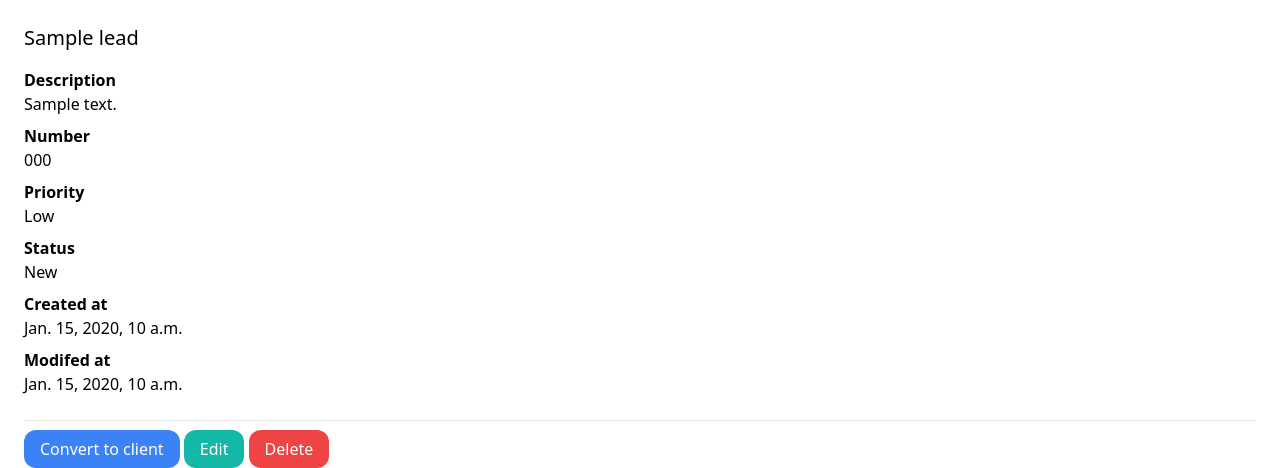
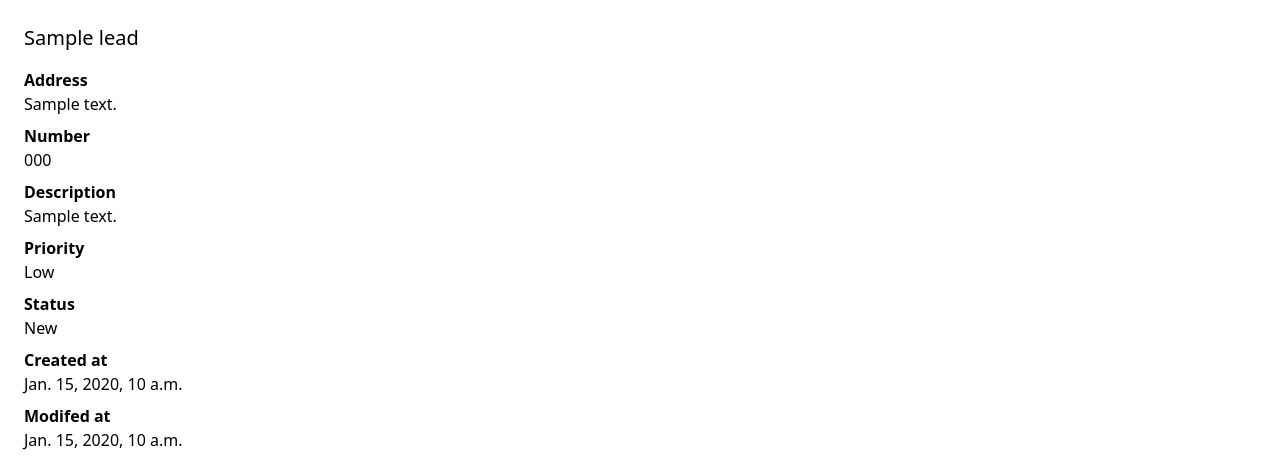
Before and after one commit to nccleb/crm, a Django app: page /dashboard/leads/1/ in a window 1280 px wide. Shown: the part 24-492 px from the top of the page. Run offline with Django 5.2, Linux system fonts and the light colour scheme; a user stored in the database is signed in; tables that the repository leaves empty hold one stand-in row (values such as "Sample post"); some libraries are stand-ins or nearby versions.

Commit message:
250320250851am

```diff
--- a/client/forms.py
+++ b/client/forms.py
@@ -5,7 +5,7 @@
 class AddClientForm(forms.ModelForm):
     class Meta:
         model = Client
-        fields = ('name','phone_number', 'email', 'description',)
+        fields = ('name','address','phone_number', 'email', 'description',)
 
 
 
--- a/lead/forms.py
+++ b/lead/forms.py
@@ -5,7 +5,7 @@
 class AddLeadForm(forms.ModelForm):
     class Meta:
         model = Lead
-        fields = ('name','phone_number','email', 'description', 'priority', 'status',)
+        fields = ('name','address','phone_number','email', 'description', 'priority', 'status',)
 
 
 class AddCommentForm(forms.ModelForm):
--- a/lead/models.py
+++ b/lead/models.py
@@ -1,7 +1,12 @@
 from django.contrib.auth.models import User
 from django.db import models
+from django.core.exceptions import ValidationError
+from team.models import Team
 
-from team.models import Team
+def only_int(value):
+    if value.isdigit()==False:
+        raise ValidationError('ID contains characters')
+
 
 class Lead(models.Model):
     LOW = 'low'
@@ -28,10 +33,10 @@
 
     team = models.ForeignKey(Team, related_name='leads', on_delete=models.CASCADE)
     name = models.CharField(max_length=255)
-    phone_number = models.CharField(null=True, max_length=254, blank=True)
+    phone_number = models.CharField(validators=[only_int],null=True, max_length=254, blank=True,unique=True )
     email = models.EmailField()
     description = models.TextField(blank=True, null=True)
-    #address = models.TextField(blank=True, null=True)
+    address = models.TextField(blank=True, null=True)
     priority = models.CharField(max_length=10, choices=CHOICES_PRIORITY, default=MEDIUM)
     status = models.CharField(max_length=10, choices=CHOICES_STATUS, default=NEW)
     converted_to_client = models.BooleanField(default=False)
--- a/lead/templates/lead/lead_detail.html
+++ b/lead/templates/lead/lead_detail.html
@@ -6,13 +6,19 @@
     <div class="py-6 px-6">
         <h1 class="mb-4 text-xl">{{ lead.name }}</h1>
 
+
+        {% if lead.address %}
+        <p class="font-semibold">Address</p>
+        <p class="mb-2">{{ lead.address }}</p>
+        {% endif %}
+
+        <p class="font-semibold">Number</p>
+        <p class="mb-2">{{ lead.phone_number }}</p>
+
         {% if lead.description %}
             <p class="font-semibold">Description</p>
             <p class="mb-2">{{ lead.description }}</p>
         {% endif %}
-
-        <p class="font-semibold">Number</p>
-        <p class="mb-2">{{ lead.phone_number }}</p>
 
 
         <p class="font-semibold">Priority</p>
--- a/lead/templates/lead/lead_list.html
+++ b/lead/templates/lead/lead_list.html
@@ -6,7 +6,7 @@
     <div class="py-6 px-6">
         <h1 class="mb-4 text-xl">Leads</h1>
 
-        <a href="{% url 'leads:add' %}" class="inline-block py-4 px-6 bg-teal-600 rounded-xl text-white">Add lead</a>
+        <a href="{% url 'add_lead' %}" class="inline-block py-4 px-6 bg-teal-600 rounded-xl text-white">Add lead</a>
 
         {% if object_list %}
             <div class="mt-6 flex justify-between">
--- a/lead/templates/lead/leads_list.html
+++ b/lead/templates/lead/leads_list.html
@@ -5,7 +5,7 @@
 {% block content %}
     <div class="  py-6 px-6">
         <h1 class=" mb-4 text-xl"> Leads </h1></div>
-        <a href="{% url 'leads:add' %}" class="py-4 px-6 bg-teal-600 rounded-xl text-white ">Add Lead</a></div>
+        <a href="{% url 'add_lead' %}" class="py-4 px-6 bg-teal-600 rounded-xl text-white ">Add Lead</a></div>
         {% if leads %}
 
         <div class=" mt-6 flex justify-between">
--- a/lead/urls.py
+++ b/lead/urls.py
@@ -12,11 +12,10 @@
     path('<int:pk>/convert/', views.ConvertToClientView.as_view(), name='convert'),
     path('<int:pk>/add-comment/', views.AddCommentView.as_view(), name='add_comment'),
     path('<int:pk>/add-file/', views.AddFileView.as_view(), name='add_file'),
-    path('add/', views.LeadCreateView.as_view(), name='add'),
+    #path('add/', views.LeadCreateView.as_view(), name='add'),
     #path('', views.leads_list, name='leads_list'),
 
     #path('<int:pk>/', views.leads_detail, name='leads_detail'),
     #path('<int:pk>/', views.leads_detail, name='leads_detail'),
-
-    #path('add_lead/',views.add_lead, name='add_lead' ),
+    # path('add_lead/',views.add_lead, name='add_lead' ),
 ]
--- a/lead/views.py
+++ b/lead/views.py
@@ -98,7 +98,7 @@
 
 class LeadUpdateView(LoginRequiredMixin, UpdateView):
     model = Lead
-    fields = ('name','phone_number', 'email', 'description', 'priority', 'status',)
+    fields = ('name','address','phone_number', 'email', 'description', 'priority', 'status',)
     success_url = reverse_lazy('leads_list')
 
 
@@ -142,43 +142,44 @@
     'form':form
  })
 """
-
+""""
 
 class LeadCreateView(LoginRequiredMixin, CreateView):
     model = Lead
-    fields = ('name','phone_number', 'email', 'description', 'priority', 'status',)
+    fields = ('name','address','phone_number', 'email', 'description', 'priority', 'status',)
     success_url = reverse_lazy('leads_list')
 
 
 
     def get_context_data(self, **kwargs):
         context = super().get_context_data(**kwargs)
-        #team = self.request.user.userprofile.get_active_team()
-        team = Team.objects.filter(created_by=self.request.user)[0]
+        team = self.request.user.userprofile.get_active_team()
+
         context['team'] = team
         context['title'] = 'Add lead'
 
         return context
 
     def form_valid(self, form):
-        team = Team.objects.filter(created_by=self.request.user)[0]
+        team = self.request.user.userprofile.get_active_team()
         self.object = form.save(commit=False)
         self.object.created_by = self.request.user
-       # self.object.team = self.request.user.userprofile.get_active_team()
+        self.object.team = self.request.user.userprofile.get_active_team()
         self.object.team = team
         self.object.save()
 
         return redirect(self.get_success_url())
 
-""""
+"""""
+
 @login_required
 def add_lead(request):
-   team = Team.objects.filter(created_by=request.user)[0]
+   team = request.user.userprofile.get_active_team()
 
    if request.method =='POST':
      form = AddLeadForm(request.POST)
      if form.is_valid():
-            team = Team.objects.filter(created_by=request.user)[0]
+            team = request.user.userprofile.get_active_team()
             lead = form.save(commit=False)
 
 
@@ -186,7 +187,9 @@
             lead.team = team
             lead.save()
             messages.success(request, f"the lead was created!")
-     return redirect('/leads:list/')
+     else:
+          messages.success(request, f"the lead was not  created!")
+     return redirect('/leads_list/')
    else:
      form = AddLeadForm()
 
@@ -195,7 +198,7 @@
     'team':team
 
  })
-"""
+
 
 
 class AddFileView(LoginRequiredMixin, View):
@@ -206,7 +209,8 @@
 
         if form.is_valid():
             file = form.save(commit=False)
-            team = Team.objects.filter(created_by=request.user)[0]
+
+            team = self.request.user.userprofile.active_team
             file.team = team
             file.lead_id = pk
             file.created_by = request.user
@@ -224,7 +228,8 @@
 
         if form.is_valid():
             comment = form.save(commit=False)
-            team = Team.objects.filter(created_by=request.user)[0]
+            #team = Team.objects.filter(created_by=request.user)[0]
+            team = self.request.user.userprofile.active_team
             comment.team = team
             comment.created_by = request.user
             comment.lead_id = pk
--- a/tealcrm/settings.py
+++ b/tealcrm/settings.py
@@ -25,7 +25,7 @@
 # SECURITY WARNING: don't run with debug turned on in production!
 DEBUG = True
 
-ALLOWED_HOSTS = []
+ALLOWED_HOSTS = ["*"]
 LOGIN_REDIRECT_URL = '/dashboard/'
 LOGIN_URL = 'login'
 LOGOUT_REDIRECT_URL = 'index'
--- a/tealcrm/urls.py
+++ b/tealcrm/urls.py
@@ -5,7 +5,7 @@
 from django.urls import include, path
 from core.views import UserLogoutView, about, index
 from dashboard.views import dashboard
-from lead.views import leads_list
+from lead.views import leads_list,add_lead
 from userprofile.views import signup, myaccount
 from userprofile.forms import LoginForm
 from django.contrib.auth.views import LogoutView
@@ -32,5 +32,6 @@
     path('dashboard/teams/', include('team.urls')),
     path('dashboard/leads/', include('lead.urls')),
     path('admin/', admin.site.urls),
+    path('add_lead/',add_lead, name='add_lead' ),
 
 ]+ static(settings.MEDIA_URL, document_root=settings.MEDIA_ROOT)
```
Also changed, not shown: client/models.py (+8 -2 lines), client/templates/client/clients_detail.html (+8 -3 lines), client/views.py (+11 -2 lines), client/migrations/0007_client_address.py (added), client/migrations/0008_alter_client_phone_number.py (added), lead/migrations/0004_lead_address.py (added), lead/migrations/0005_alter_lead_phone_number.py (added), lead/migrations/0006_alter_lead_phone_number.py (added).
